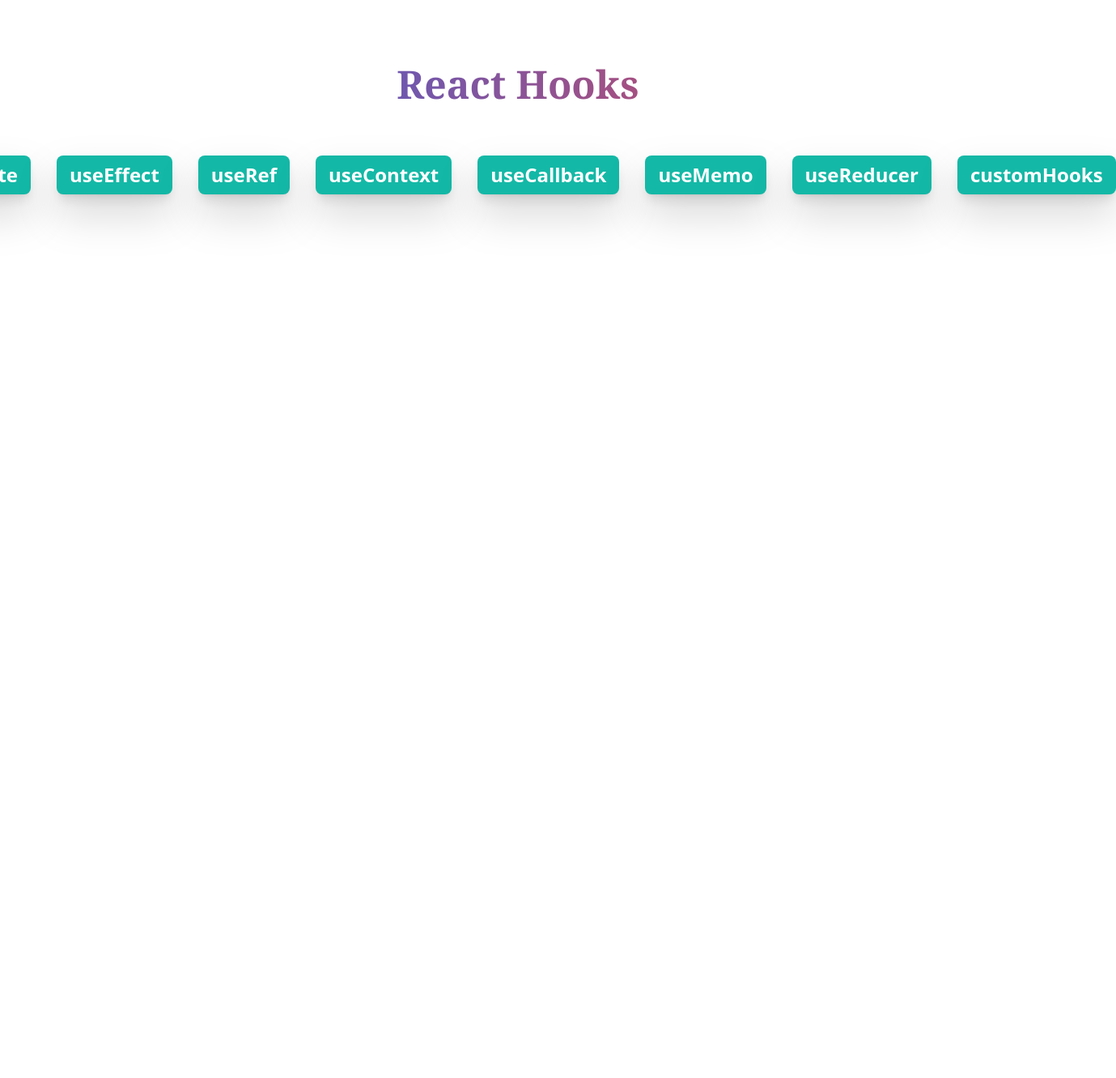
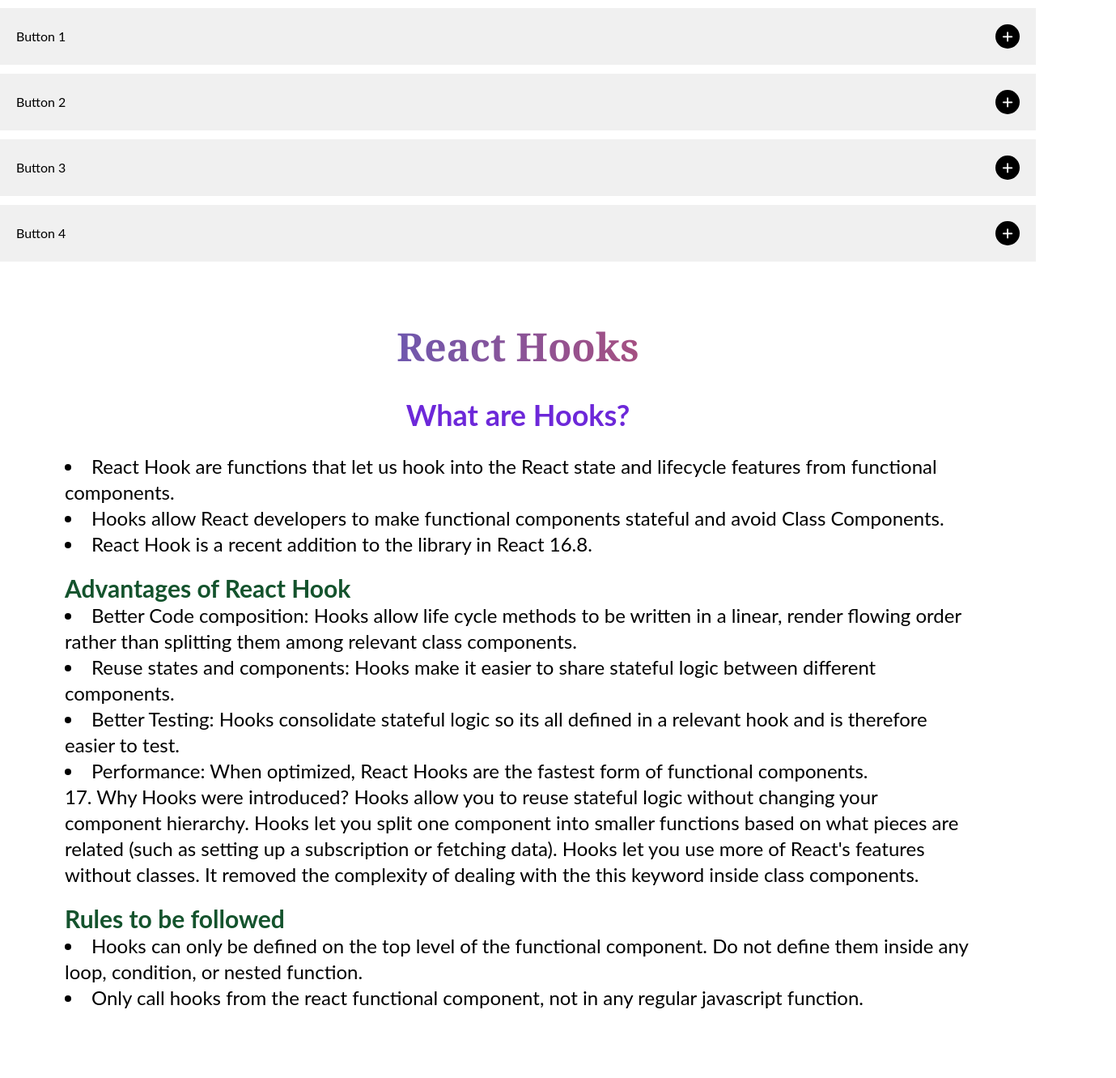
Before and after one commit to saraswathi22-mac/react-hooks-desc, a React (Vite) app: page / in a window 1280 px wide. Shown: the top 1331 px of the page at 81% size, 1379 px wide, since content can reach past the window. Before the commit the page ends 800 px from the top, so only its background shows below. Built offline with nearby package versions, Linux system fonts and the light colour scheme.

Commit message:
Updated the Accordion

```diff
--- a/index.html
+++ b/index.html
@@ -3,6 +3,7 @@
   <head>
     <meta charset="UTF-8" />
     <link rel="icon" type="image/svg+xml" href="/vite.svg" />
+    <link rel="stylesheet" href="https://cdnjs.cloudflare.com/ajax/libs/font-awesome/6.4.2/css/all.min.css" integrity="sha512-z3gLpd7yknf1YoNbCzqRKc4qyor8gaKU1qmn+CShxbuBusANI9QpRohGBreCFkKxLhei6S9CQXFEbbKuqLg0DA==" crossorigin="anonymous" referrerpolicy="no-referrer" />
     <meta name="viewport" content="width=device-width, initial-scale=1.0" />
     <title>React Hooks Description</title>
   </head>
--- a/src/App.tsx
+++ b/src/App.tsx
@@ -1,5 +1,5 @@
 import { Route, Routes } from "react-router-dom";
-import Button from "./components/Button/Button";
+import ExplainHooks from "./pages/Explain/ExplainHooks";
 import CustomHooks from "./pages/Hooks/CustomHooks";
 import UseCallback from "./pages/Hooks/UseCallback";
 import UseContext from "./pages/Hooks/UseContext";
@@ -13,7 +13,7 @@ function App() {
   return (
     <Routes>
       <Route path="/">
-        <Route index element={<Button />} />
+        <Route index element={<ExplainHooks />} />
         <Route path="useState" element={<UseState />} />
         <Route path="useEffect" element={<UseEffect />} />
         <Route path="useRef" element={<UseRef />} />
--- /dev/null
+++ b/src/components/Accordion/Accordion.tsx
@@ -0,0 +1,13 @@
+import AccordionItem from "./AccordionItem";
+
+const Accordion = ({ hiddenTexts }: any) => {
+  return (
+    <div>
+      {hiddenTexts.map((hiddenText: any) => (
+        <AccordionItem key={hiddenText.label} hiddenText={hiddenText} />
+      ))}
+    </div>
+  );
+};
+
+export default Accordion;
--- /dev/null
+++ b/src/components/Accordion/AccordionApp.tsx
@@ -0,0 +1,29 @@
+import Accordion from "./Accordion";
+
+const AccordionApp = () => {
+  const hiddenTexts = [
+    {
+      label: "Button 1",
+      value: "Text of Accordion 1",
+    },
+    {
+      label: "Button 2",
+      value: "Text of Accordion 2",
+    },
+    {
+      label: "Button 3",
+      value: "Text of Accordion 3",
+    },
+    {
+      label: "Button 4",
+      value: "Text of Accordion 4",
+    },
+  ];
+  return (
+    <div>
+      <Accordion hiddenTexts={hiddenTexts} />
+    </div>
+  );
+};
+
+export default AccordionApp;
--- /dev/null
+++ b/src/components/Accordion/AccordionItem.tsx
@@ -0,0 +1,23 @@
+import { useState } from "react";
+
+const AccordionItem = ({ hiddenText }: any) => {
+  const [visibility, setVisibility] = useState(false);
+
+  const activeStatus = visibility ? "active" : "";
+
+  const handleToggleVisibility = () => {
+    setVisibility(!visibility);
+  };
+
+  return (
+    <div>
+      <button className="accordion__button " onClick={handleToggleVisibility}>
+        {hiddenText.label}
+        <span className={visibility ? "fas fa-minus" : "fas fa-plus"}></span>
+      </button>
+      <p className={`accordion__content ${activeStatus}`}>{hiddenText.value}</p>
+    </div>
+  );
+};
+
+export default AccordionItem;
--- a/src/index.css
+++ b/src/index.css
@@ -13,3 +13,72 @@
     @apply text-4xl font-bold text-center pb-10 text-violet-700;
   }
 }
+
+* {
+  box-sizing: border-box;
+}
+
+html,
+body {
+  margin: 0;
+  padding: 0;
+  font-family: "Lato", sans-serif;
+}
+
+body {
+  overflow-y: scroll;
+}
+
+h1 {
+  text-align: center;
+}
+
+.accordion {
+  font-size: 17px;
+  margin: 0 20px;
+}
+
+.accordion__button {
+  border: 0;
+  margin: 10px 0;
+  padding: 20px;
+  width: 100%;
+  display: flex;
+  justify-content: space-between;
+  align-items: center;
+  font-size: inherit;
+  background-color: #f0f0f0;
+}
+
+.accordion__button span {
+  height: 30px;
+  width: 30px;
+  border-radius: 50%;
+  display: flex;
+  justify-content: center;
+  align-items: center;
+  color: #fff;
+  background: #000;
+  font-size: 15px;
+}
+
+.accordion__button:focus {
+  outline: none;
+}
+
+.accordion__content {
+  padding: 0 20px;
+  opacity: 0;
+  transition: all 0.5s;
+  height: 0;
+  margin: 0;
+  margin-top: -10px;
+  border: 1px solid #f1f1f1;
+  border-top: 0;
+}
+
+.accordion__content.active {
+  height: auto;
+  opacity: 1;
+  padding: 20px;
+}
--- /dev/null
+++ b/src/pages/Explain/ExplainHooks.tsx
@@ -0,0 +1,88 @@
+import AccordionApp from "../../components/Accordion/AccordionApp";
+import Button from "../../components/Button/Button";
+
+const ExplainHooks = () => {
+  return (
+    <>
+      <AccordionApp />
+      <div className="m-10 sm:m-20">
+        <div className="text-5xl font-bold text-center font-serif bg-clip-text text-transparent bg-gradient-to-r from-blue-600 to-red-500">
+          React Hooks
+        </div>
+        <h1 className="text-4xl font-bold text-center mt-10 text-violet-700">
+          What are Hooks?
+        </h1>
+        <div className="mt-7 text-2xl">
+          <li>
+            React Hook are functions that let us hook into the React state and
+            lifecycle features from functional components.
+          </li>
+          <li>
+            Hooks allow React developers to make functional components stateful
+            and avoid Class Components.
+          </li>
+          <li>React Hook is a recent addition to the library in React 16.8.</li>
+          <div className="text-3xl font-bold mt-5 text-green-900">
+            Advantages of React Hook
+          </div>
+          <div>
+            <li>
+              Better Code composition:{" "}
+              <span>
+                Hooks allow life cycle methods to be written in a linear, render
+                flowing order rather than splitting them among relevant class
+                components.
+              </span>
+            </li>
+            <li>
+              Reuse states and components:{" "}
+              <span>
+                Hooks make it easier to share stateful logic between different
+                components.
+              </span>
+            </li>
+            <li>
+              Better Testing:{" "}
+              <span>
+                Hooks consolidate stateful logic so its all defined in a
+                relevant hook and is therefore easier to test.
+              </span>
+            </li>
+            <li>
+              Performance:{" "}
+              <span>
+                When optimized, React Hooks are the fastest form of functional
+                components.
+              </span>
+            </li>
+          </div>
+          <div>
+            17. Why Hooks were introduced? Hooks allow you to reuse stateful
+            logic without changing your component hierarchy. Hooks let you split
+            one component into smaller functions based on what pieces are
+            related (such as setting up a subscription or fetching data). Hooks
+            let you use more of React's features without classes. It removed the
+            complexity of dealing with the this keyword inside class components.
+          </div>
+          <div className="text-3xl font-bold mt-5 text-green-900">
+            Rules to be followed
+          </div>
+          <div>
+            <li>
+              Hooks can only be defined on the top level of the functional
+              component. Do not define them inside any loop, condition, or
+              nested function.
+            </li>
+            <li>
+              Only call hooks from the react functional component, not in any
+              regular javascript function.
+            </li>
+          </div>
+        </div>
+        <Button />
+      </div>
+    </>
+  );
+};
+
+export default ExplainHooks;
```
